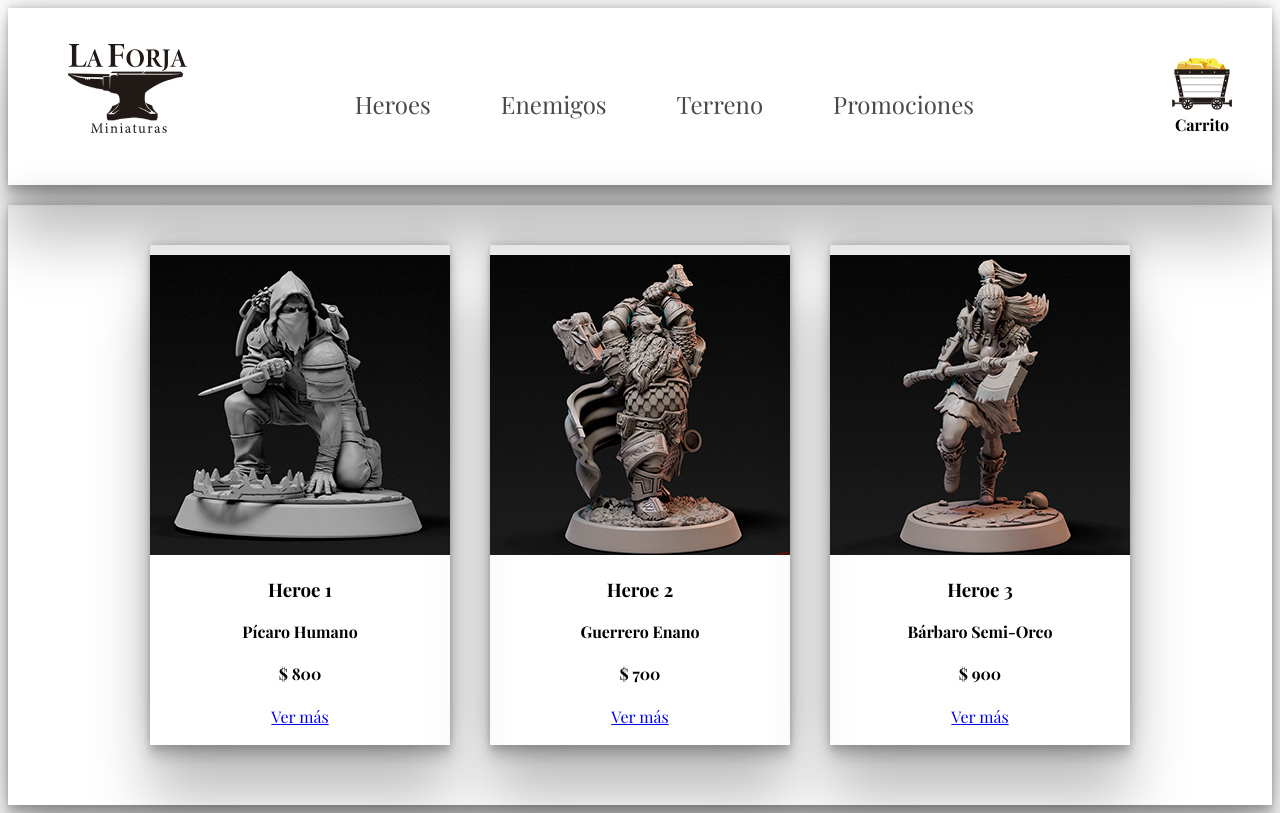
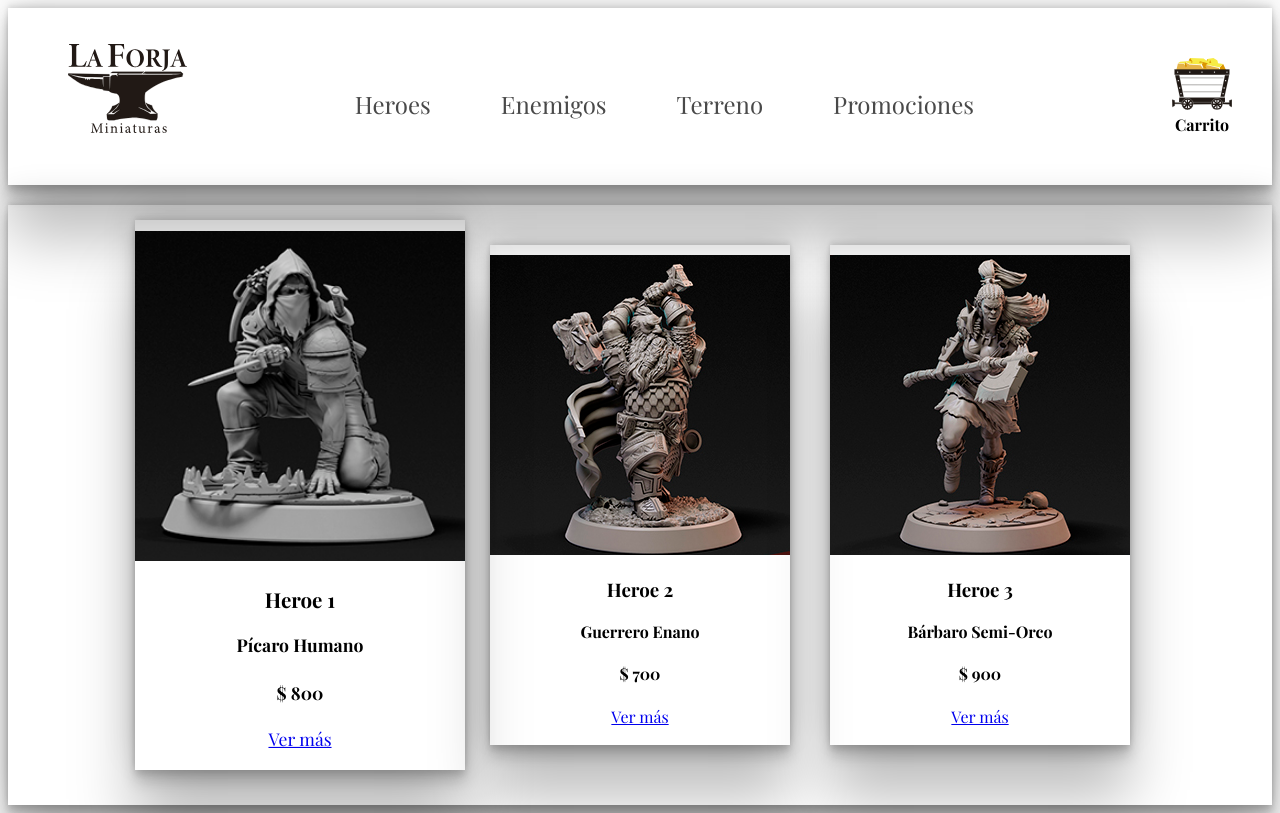
Before and after one commit to matiasbarg/react-Barg, a React (Create React App) app: page / in a window 1280 px wide. In both pictures the pointer is over the element 300 px from the left and 494 px from the top of the page. Built offline with nearby package versions, Linux system fonts and the light colour scheme.

Commit message:
toco css

```diff
--- a/src/App.css
+++ b/src/App.css
@@ -35,6 +35,10 @@ header {
   width: 300px;
   height: 500px;
   box-shadow: rgba(0, 0, 0, 0.25) 0px 54px 55px, rgba(0, 0, 0, 0.12) 0px -12px 30px, rgba(0, 0, 0, 0.12) 0px 4px 6px, rgba(0, 0, 0, 0.17) 0px 12px 13px, rgba(0, 0, 0, 0.09) 0px -3px 5px;
+  transition: all 0.4s;
+}
+.Card:hover{
+  transform: scale(1.1);
 }
 
 .card-img{
```
